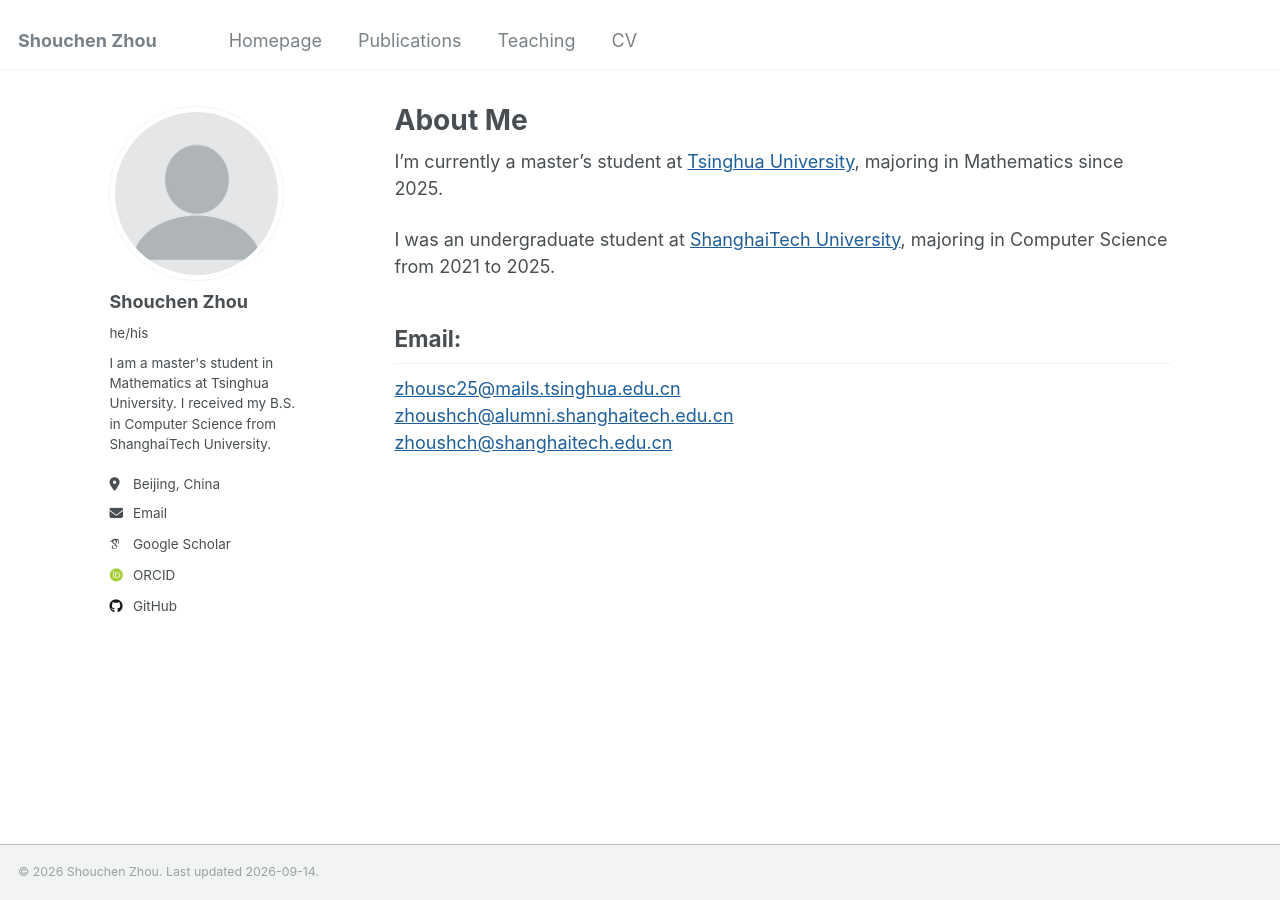
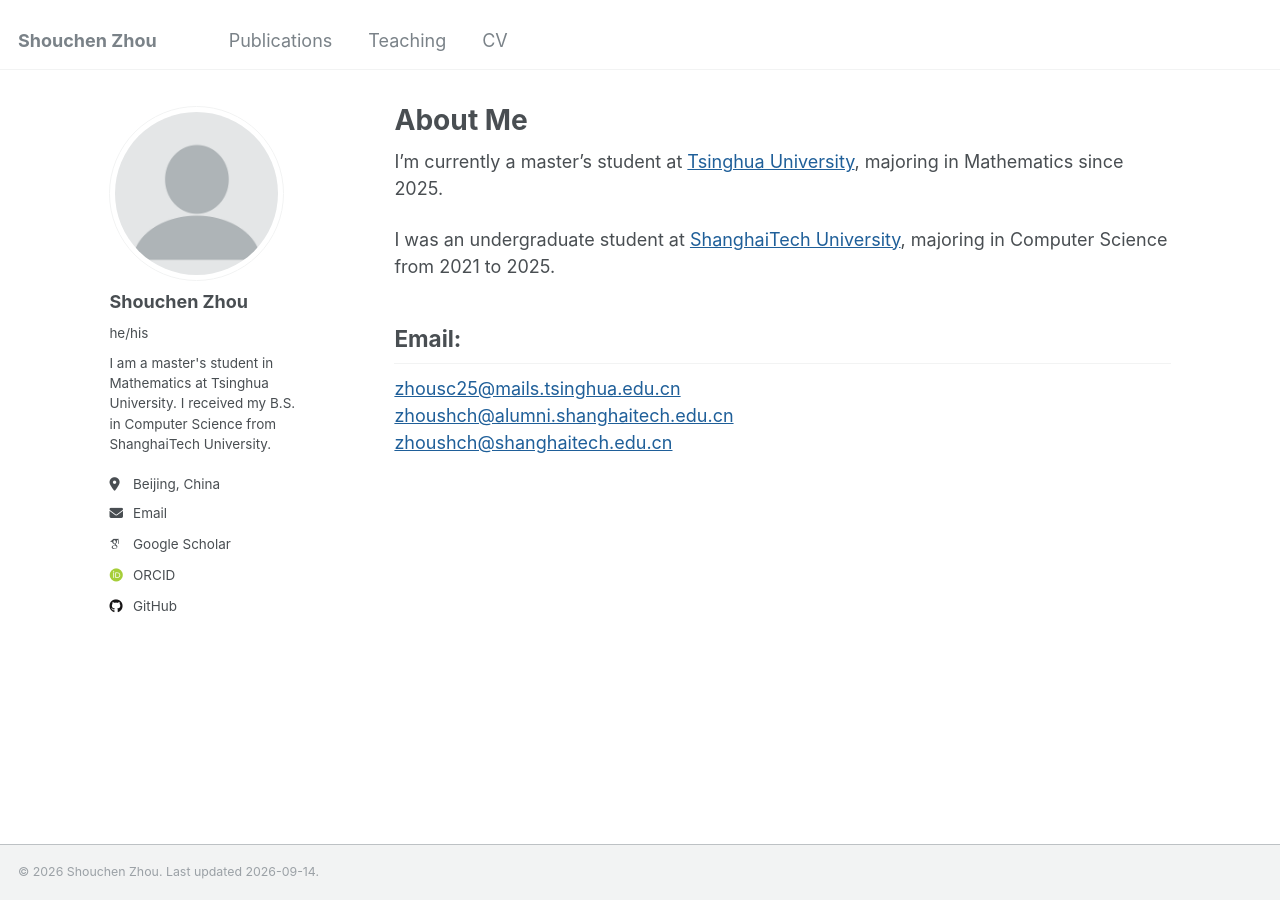
Before and after one commit to zsc2003/zsc2003.github.io, a Jekyll site: the page built from _pages/about.md, in a window 1280 px wide. Built offline with Jekyll 4.4.1, drawn with Linux system fonts in a browser that asks for light colours; some web fonts are replaced.

Commit message:
Initial commit

```diff
--- a/_data/navigation.yml
+++ b/_data/navigation.yml
@@ -1,8 +1,5 @@
 # Header navigation. Keep this list intentionally small.
 main:
-  - title: "Homepage"
-    url: /
-
   - title: "Publications"
     url: /publications/
 
```
